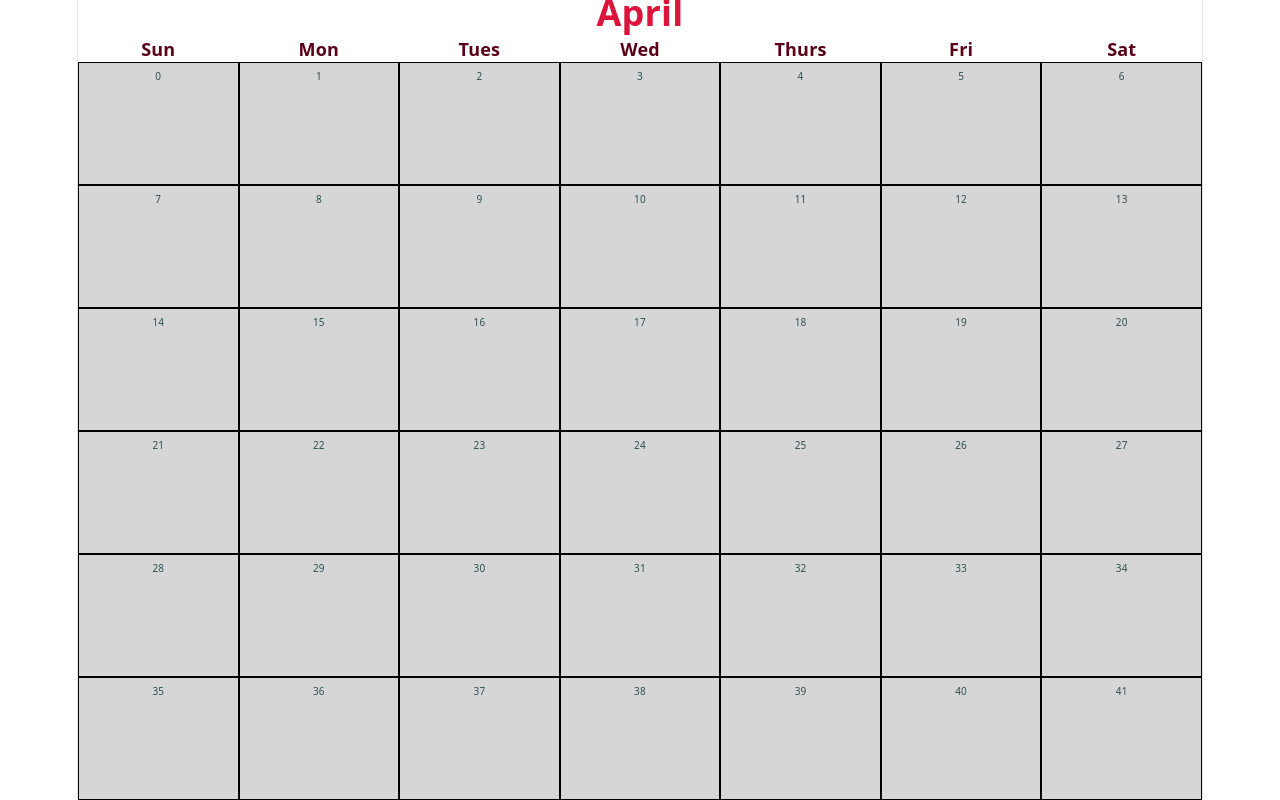
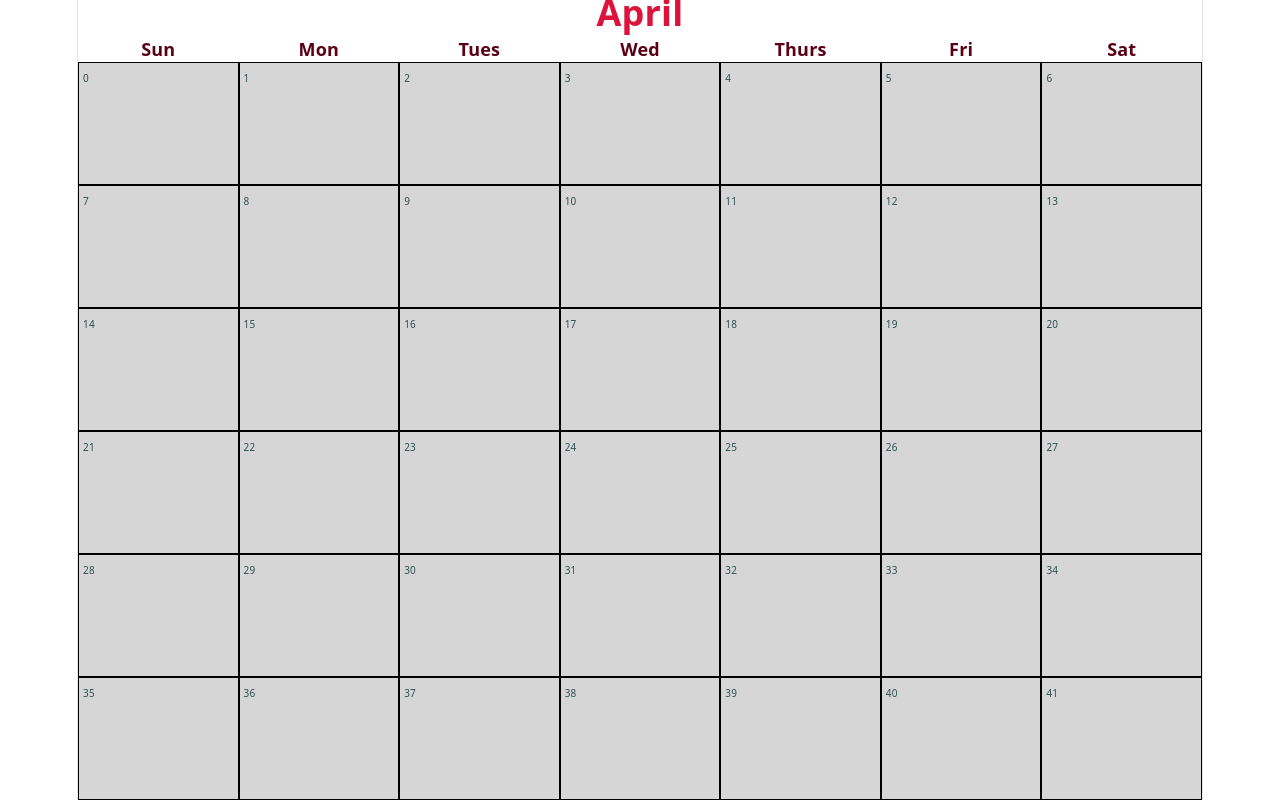
Before and after one commit to Saecred/multiplayer-calendar, a React (Vite) app: page / in a window 1280 px wide. Built offline with nearby package versions, Linux system fonts and the light colour scheme.

Commit message:
positioned cell numbers

```diff
--- a/src/components/DayCell.css
+++ b/src/components/DayCell.css
@@ -3,5 +3,11 @@
     background-color: rgba(47, 46, 46, 0.195);
     font-size: 10px;
     color:darkslategray;
-    justify-items: left;
+    position:relative;
 }
+
+.cellDate{
+    position: absolute;
+    top: 2px;
+    left: 4px;
+}
--- a/src/components/DayCell.jsx
+++ b/src/components/DayCell.jsx
@@ -3,7 +3,9 @@ import './DayCell.css';
 function DayCell(props) {
     return(
         <div className = "cell">
-            {props.date}
+            <div className = "cellDate">
+                {props.date}
+            </div>
         </div>
     );
 }
```
